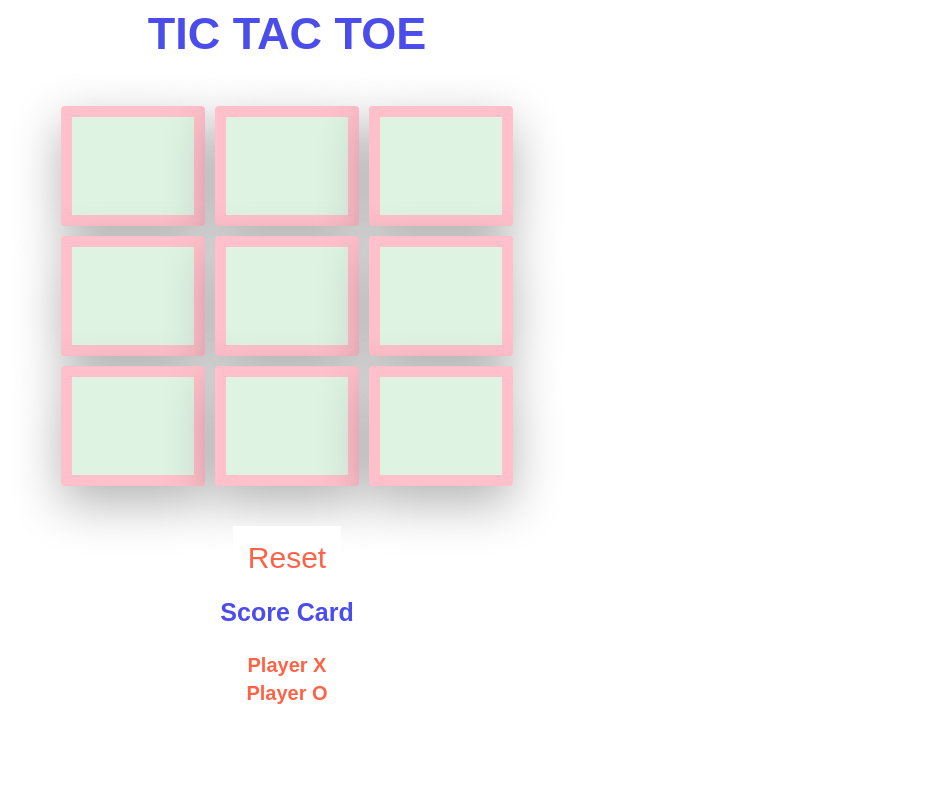
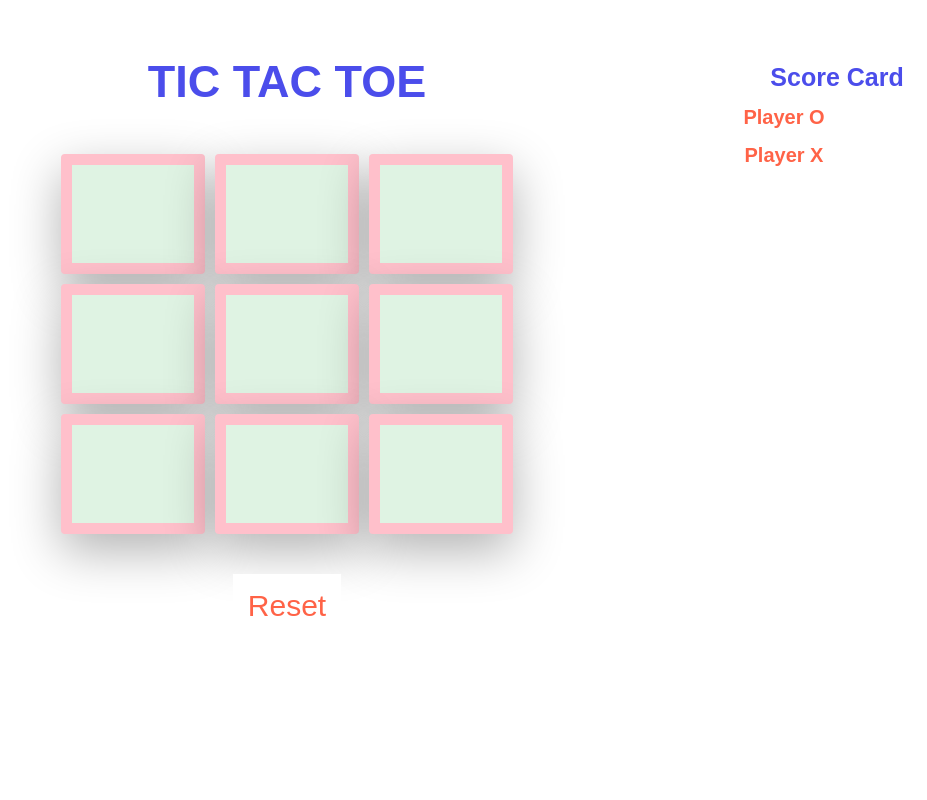
Before and after one commit to Patience-Fuglo/Tic-Tac-Toe-Game, a PHP site: page / in a window 1280 px wide. Shown: the whole page, without its empty margins (353-1280 px from the left). Run offline with PHP 8.4, Linux system fonts and the light colour scheme.

Commit message:
Game Complete

```diff
--- a/index.html
+++ b/index.html
@@ -3,9 +3,12 @@
         <link rel="stylesheet" href="style.css">
        <script src="https://ajax.googleapis.com/ajax/libs/jquery/3.3.1/jquery.min.js"></script>
        <script src="script.js"></script>
+       <div class="title">TIC TAC TOE</div><br><br><br><h1>Score Card</h1>
+       <div id="x_score">Player X</div>
+       <div id="o_score">Player O</div>
     </head>
     <body>
-      <div class="title">TIC TAC TOE</div><br><br><br>
+
       <br>
       <br>
         <table>
@@ -32,9 +35,6 @@
                   <source src="startGame.mp3" type="audio/mpeg">
         </table>
         <button onclick="reset()">Reset</button>
-        <h1>Score Card</h1>
-       <div id="x_score">Player X</div>
-       <div id="o_score">Player O</div>
 
     </body>
 </html>
--- a/style.css
+++ b/style.css
@@ -3,19 +3,24 @@
    html {
        font-family: 'Montserrat', sans-serif;
        text-align: center;
+       margin-top: 3em;
+       text-align:center;
+       width:100%;
    }
+
 
    body {
      color: #4B4DEB;
      font-size: 45px;
      font-weight: bold;
 
+
    }
    table {
        margin: 0 auto;
        border-collapse: collapse;
        transition: background-color .5s;
-       text-align: center;;
+       text-align: center;
        justify-content: center;
        align-items: center;
        border-collapse: separate;
@@ -35,19 +40,14 @@
        align-items: center;
        border-radius: 4px;
        box-shadow: rgba(0, 0, 0, 0.3) 0px 17px 50px;
+
    }
 
    td:hover {
      background-color: rgba(0,0,0,0);
      transition: background-color .5s;
+     color: #33DBFF;
      cursor: pointer;
-     color: #33DBFF;
-     transition: border, color, .5s;
-   }
-
-   td:hover {
-     cursor: pointer;
-     color: #33DBFF;
      border: 5px solid pink;
      transition: border, color, .5s;
    }
@@ -75,12 +75,19 @@
      outline: none;
    }
 
-   h1{
+  h1{
     font-size: 25px;
     color:#4B4DEB ;
     font-family: 'Montserrat', sans-serif;
-    margin-top:0.3em;
-    margin-bottom:0.3em;
+    margin-top:20px;
+    margin-left: 35em;
+    position: absolute;
+    top: 2.5em;
+    left: 870;
+    width: 100%;
+    margin: 0;
+    display:table-cell;
+    width:50%;
   }
 
   #o_score{
@@ -90,13 +97,28 @@
     color: tomato;
     margin-bottom: 10px;
     font-family: 'Montserrat', sans-serif;
+    margin-left: 41em;
+    position: absolute;
+    top: 5.3em;
+    left: 497;
+    width: 100%;
+    margin: 0;
+
   }
 
   #x_score{
     text-align: center;
     font-size: 20px;
     font-family: 'Shift', sans-serif;
-    padding-top:20px;
+    padding-top:10px;
     padding-bottom:5px;
       color: tomato;
+      margin-left: 42em;
+      position: absolute;
+      top: 6.7em;
+      left: 497;
+      width: 100%;
+      margin: 0;
+
+
   }
```
